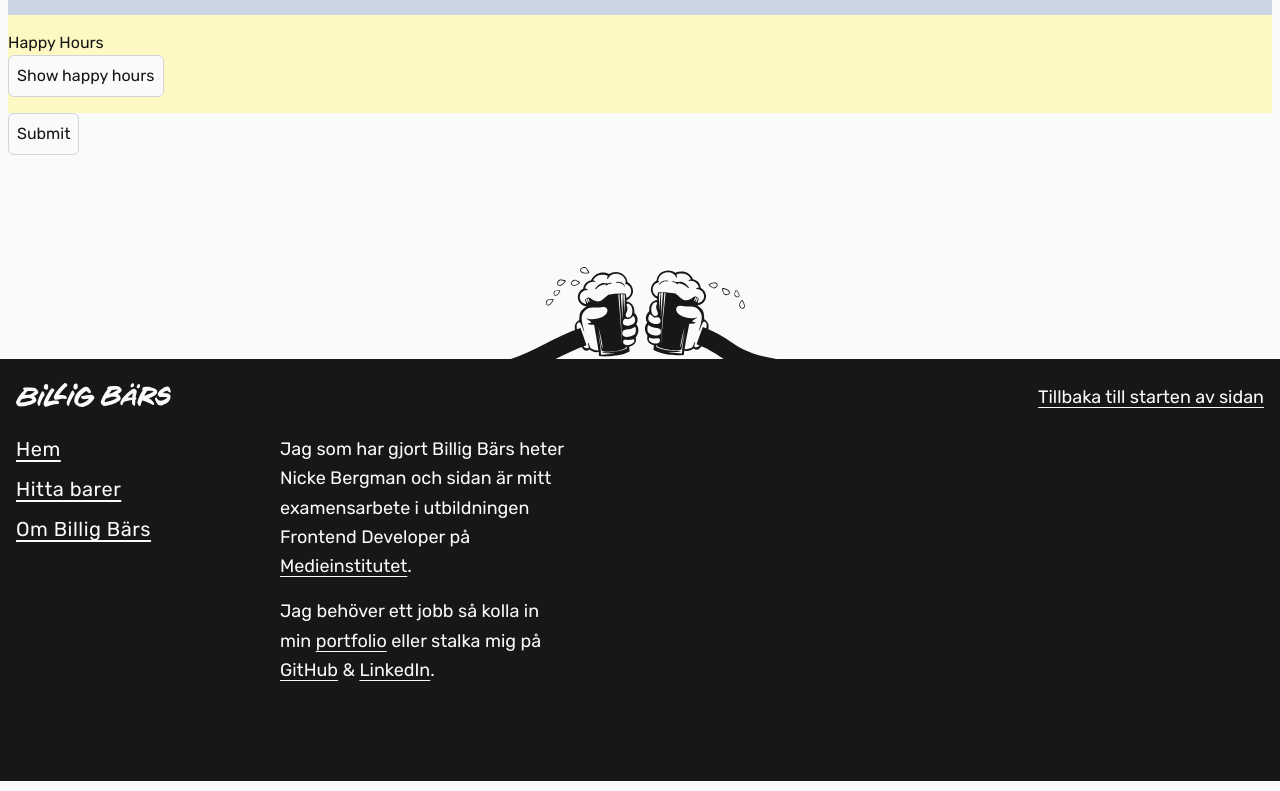
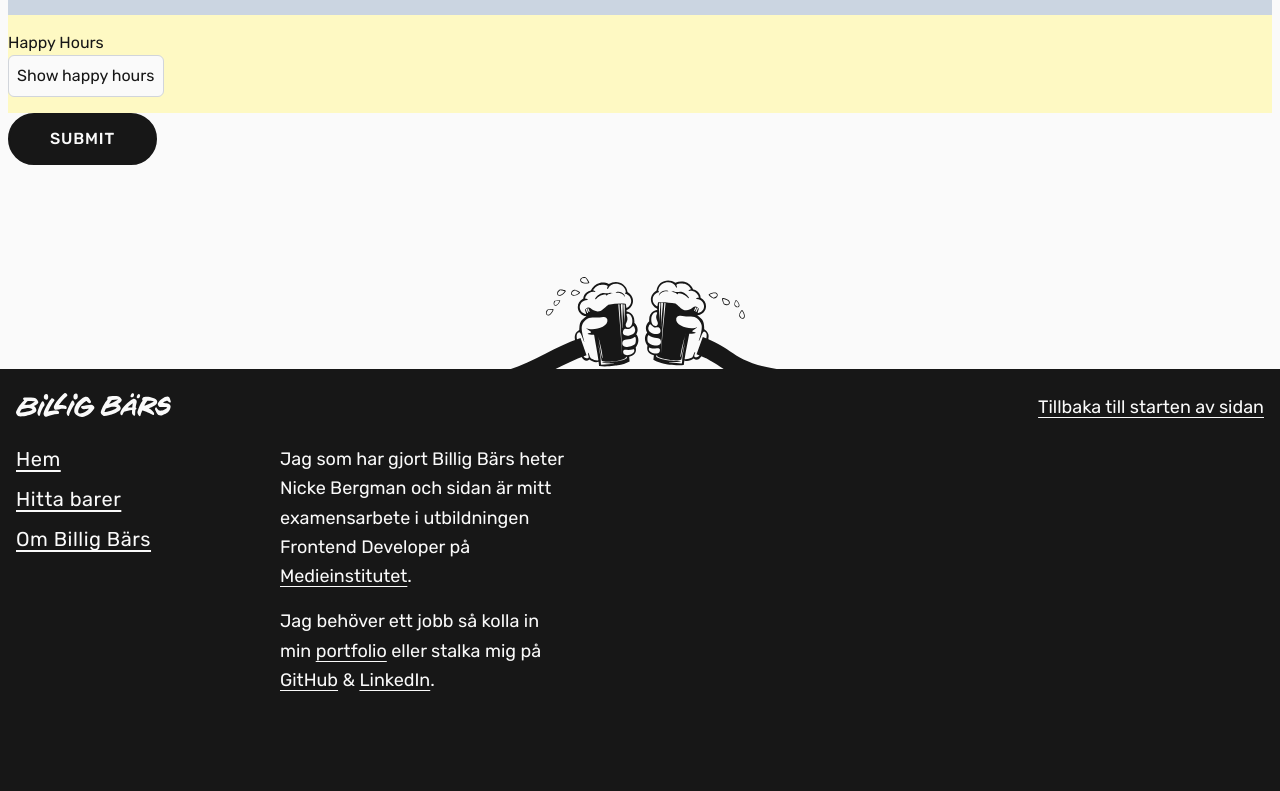
Before and after one commit to nickenickenicke/billig-bars, a Next.js app: page /bar-admin in a window 1280 px wide. Shown: the part 1484-2275 px from the top of the page. Built offline with nearby package versions, Linux system fonts and the light colour scheme; a web font is replaced by a local one.

Commit message:
Refactor to use new Button component

```diff
--- a/src/components/form/FormSubmitButton.tsx
+++ b/src/components/form/FormSubmitButton.tsx
@@ -1,4 +1,5 @@
 import { useFormStatus } from 'react-dom'
+import { Button } from '../Button'
 
 type FormSubmitButtonProps = {
   label: string
@@ -9,8 +10,8 @@ export const FormSubmitButton = ({ label, loadingMessage }: FormSubmitButtonProp
   const { pending } = useFormStatus()
 
   return (
-    <button disabled={pending} type="submit" className="">
+    <Button type="submit" disabled={pending} className="">
       {pending ? loadingMessage : label}
-    </button>
+    </Button>
   )
 }
```
